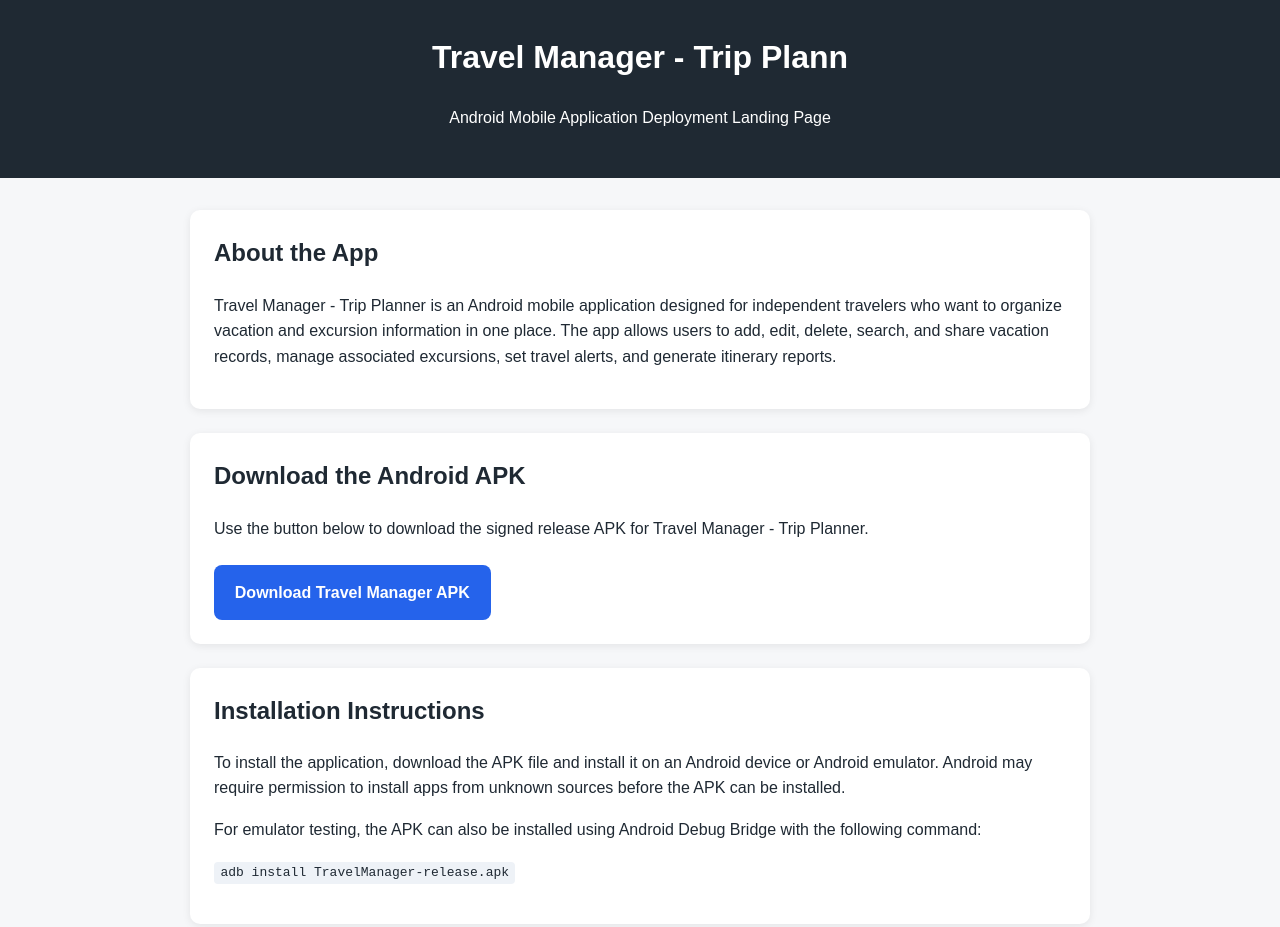
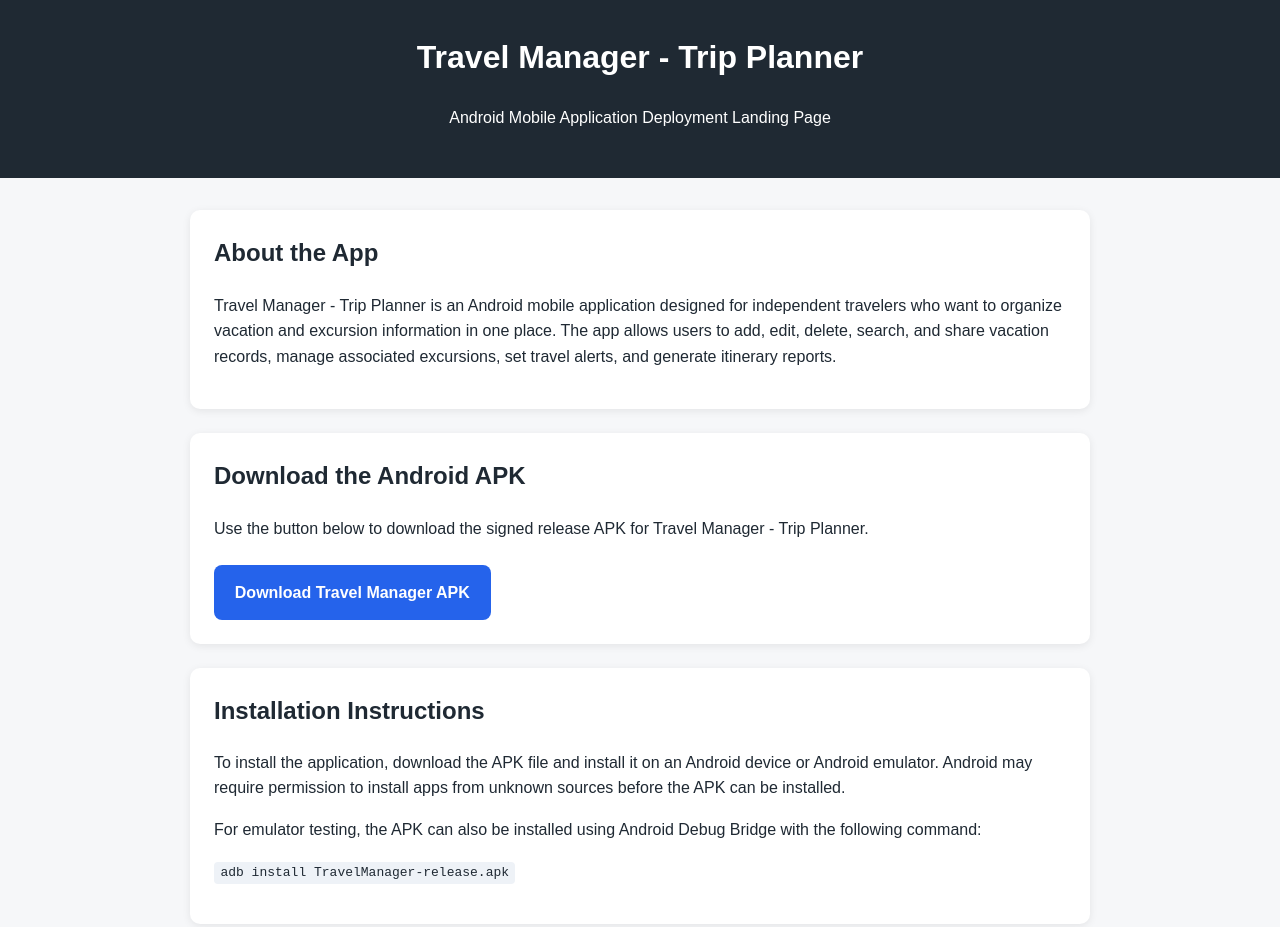
Before and after one commit to donk-boi/travel-manager-trip-planner, a plain HTML site: page index.html in a window 1280 px wide. Shown: the top 927 px of the page. Drawn offline with Linux system fonts and the light colour scheme.

Commit message:
Update index.html
Fixed typo

```diff
--- a/index.html
+++ b/index.html
@@ -71,7 +71,7 @@
 <body>
 
 <header>
-    <h1>Travel Manager - Trip Plann</h1>
+    <h1>Travel Manager - Trip Planner</h1>
     <p>Android Mobile Application Deployment Landing Page</p>
 </header>
 
```
